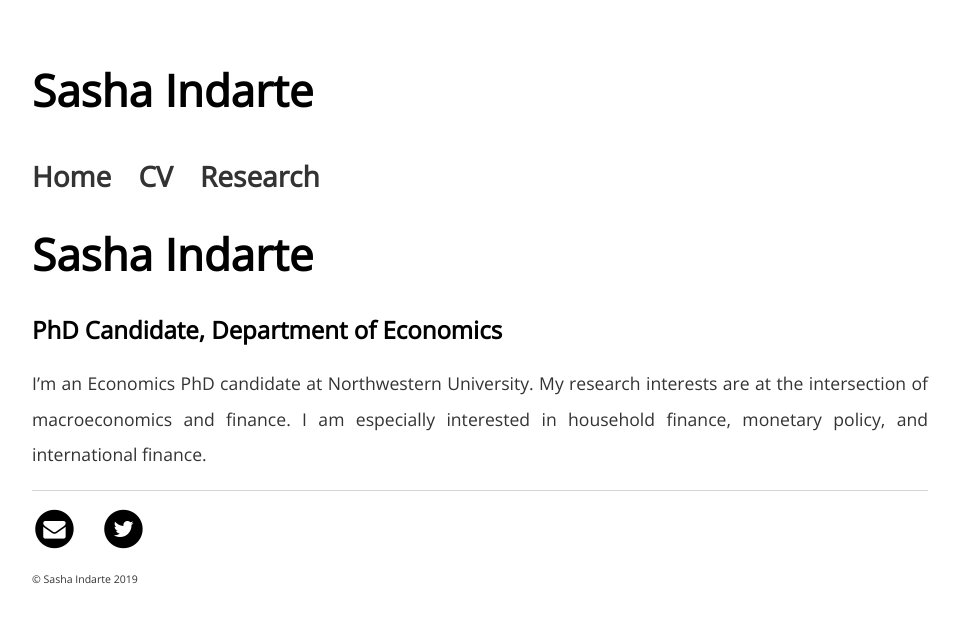
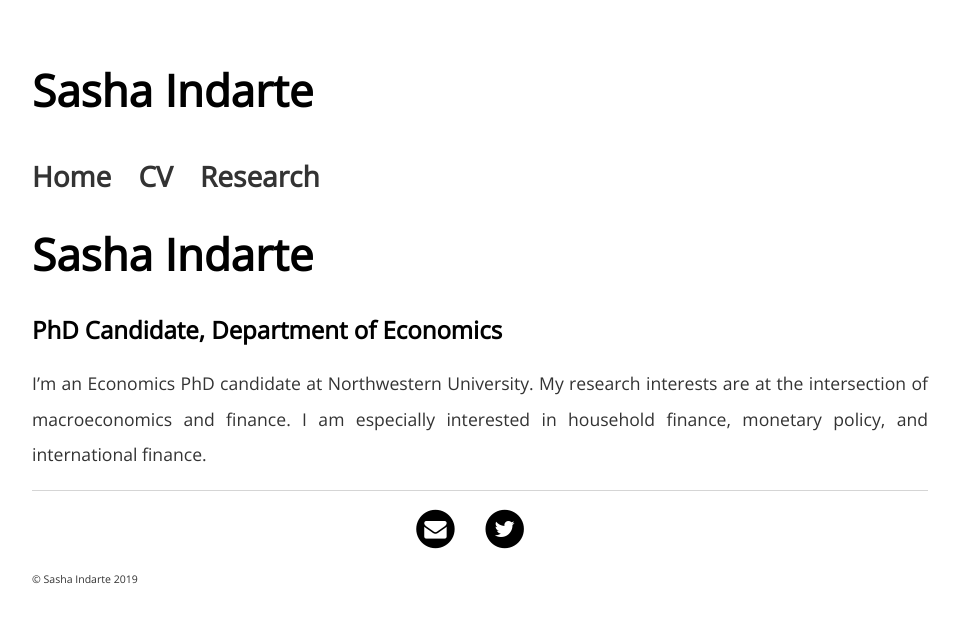
Before and after one commit to sashaindarte/sashaindarte.github.io, a Jekyll site: the page built from index.html, in a window 1280 px wide. Shown: the top 623 px of the page, without its empty margins (160-1119 px from the left). Built offline with Jekyll 4.4.1, drawn with Linux system fonts in a browser that asks for light colours.

Commit message:
Update main.css

```diff
--- a/css/main.css
+++ b/css/main.css
@@ -8,6 +8,7 @@
     list-style: none;
     font-weight: bold;
     font-size: 1.75em;
+    float = right;
 }
 nav ul li, footer ul li {
     display: inline;
@@ -39,6 +40,7 @@
 footer {
     border-top: 1px solid #d5d5d5;
     font-size: .6em;
+    text-align: center;
 }
 
 ul.posts {
```
